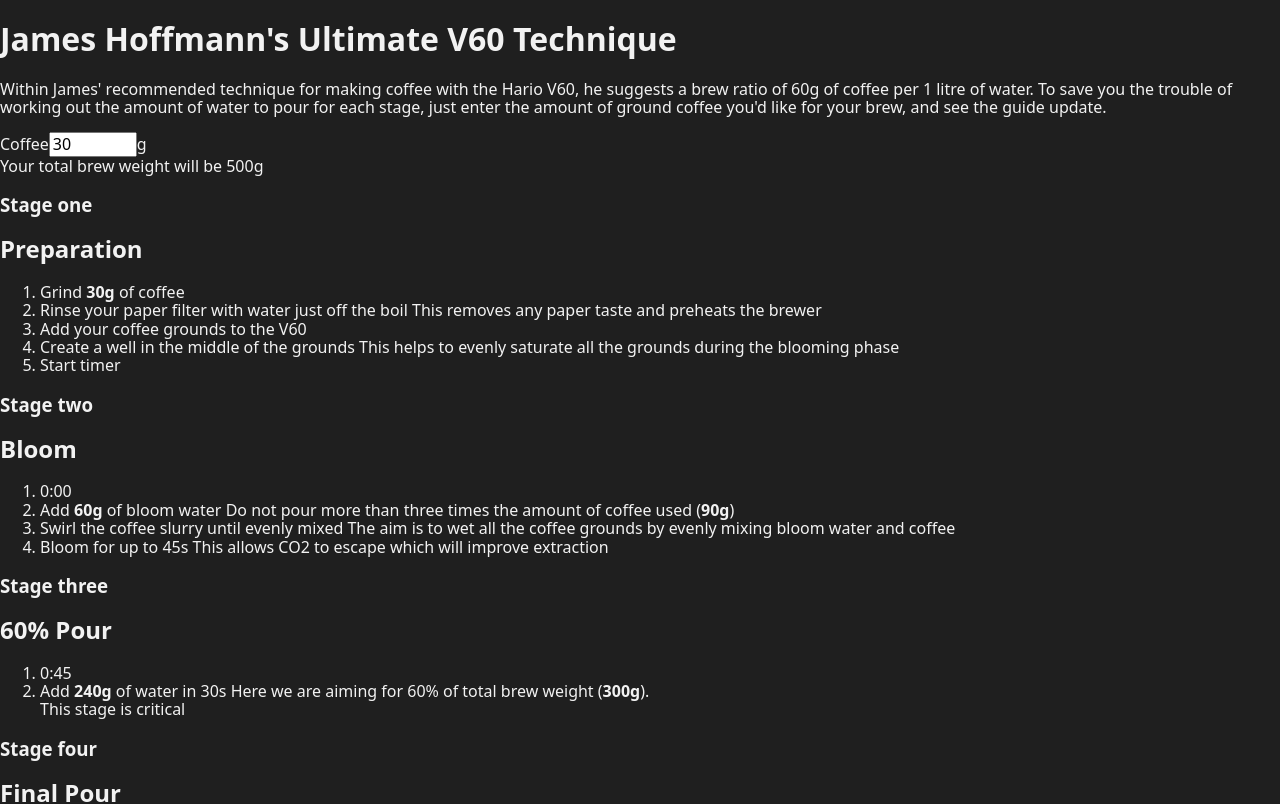
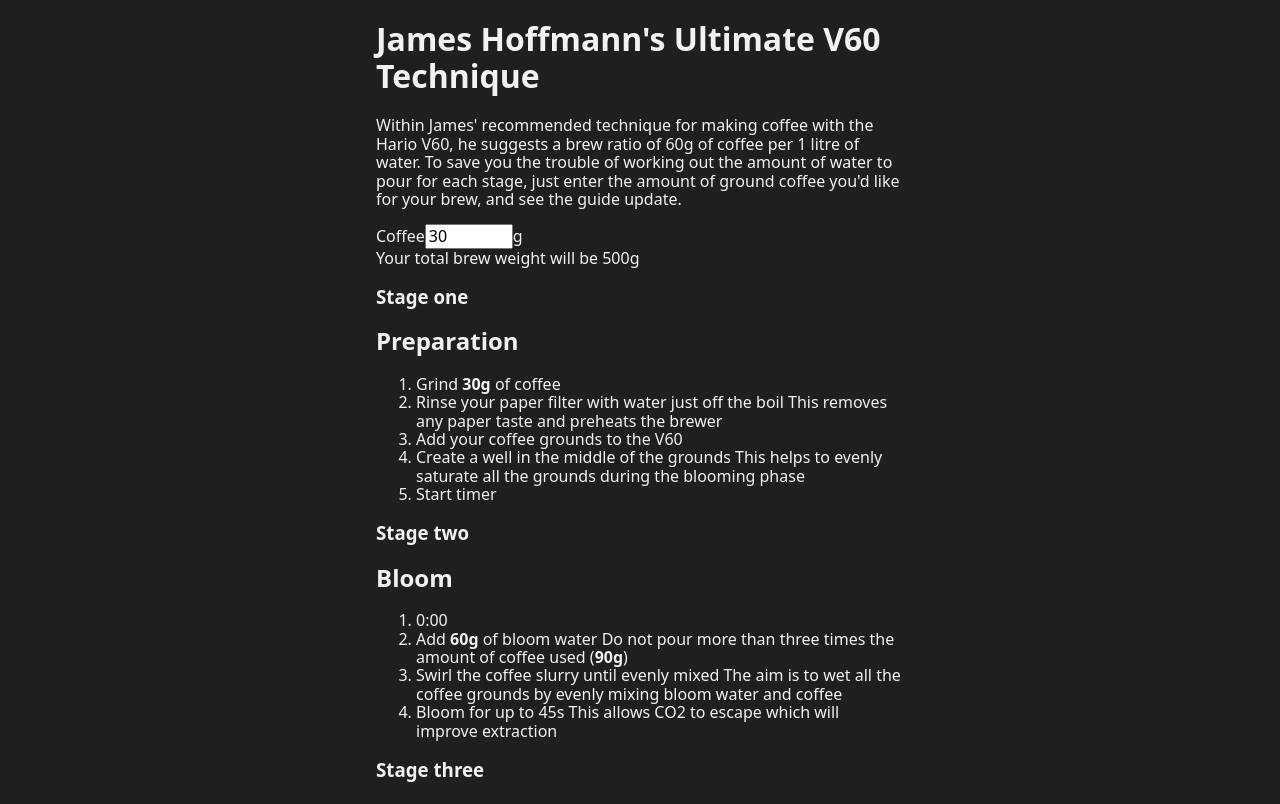
Before and after one commit to fuego161/v60-brew, a React (Create React App) app: page / in a window 1280 px wide. Shown: the top 804 px of the page. Built offline with nearby package versions, Linux system fonts and the light colour scheme.

Commit message:
Add initial wrapper styles

```diff
--- a/src/components/App.tsx
+++ b/src/components/App.tsx
@@ -76,7 +76,7 @@
 	};
 
 	return (
-		<div>
+		<div className="wrapper">
 			<Intro />
 
 			<CoffeeControl defaultCoffeeWeight={defaultCoffeeWeight} brewWeight={brewWeight} handleCoffeeChange={handleCoffeeChange} />
--- /dev/null
+++ b/src/scss/base/layout.scss
@@ -0,0 +1,5 @@
+.wrapper {
+	max-width: 560px;
+	margin: 0 auto;
+	padding: 0 1em;
+}
--- a/src/scss/index.scss
+++ b/src/scss/index.scss
@@ -9,6 +9,7 @@
 @import 'base/general';
 @import 'base/fonts';
 @import 'base/typography';
+@import 'base/layout';
 
 // Components
 @import 'components/intro';
```
